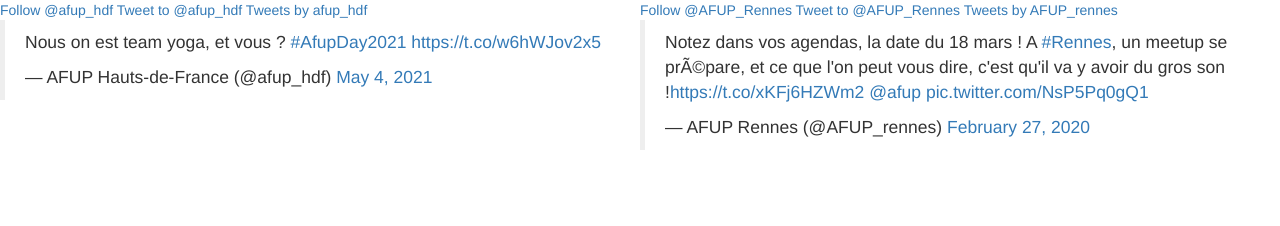
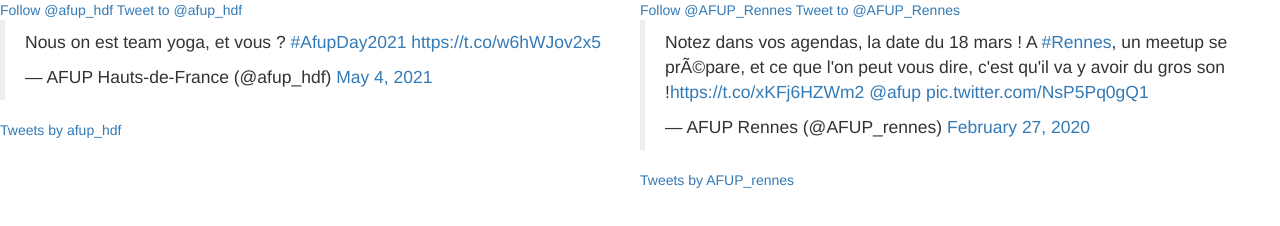
Before and after one commit to kronostof/Afup-workadventure-map, a plain HTML site: page twitter.html in a window 1280 px wide. Drawn offline with nearby package versions, Linux system fonts and the light colour scheme.

Commit message:
Update twitter.html

```diff
--- a/twitter.html
+++ b/twitter.html
@@ -7,20 +7,20 @@
           <div class="row">
             <a href="https://twitter.com/afup_hdf?ref_src=twsrc%5Etfw" class="twitter-follow-button" data-show-count="false">      Follow @afup_hdf    </a>
             <a href="https://twitter.com/intent/tweet?screen_name=afup_hdf&ref_src=twsrc%5Etfw" class="twitter-mention-button" data-show-count="false">      Tweet to @afup_hdf    </a>
-            <a class="twitter-timeline" data-theme="light" href="https://twitter.com/afup_hdf?ref_src=twsrc%5Etfw">      Tweets by afup_hdf    </a>
+            <blockquote class="twitter-tweet"><p lang="fr" dir="ltr">Nous on est team yoga, et vous ? <a href="https://twitter.com/hashtag/AfupDay2021?src=hash&amp;ref_src=twsrc%5Etfw">#AfupDay2021</a> <a href="https://t.co/w6hWJov2x5">https://t.co/w6hWJov2x5</a></p>&mdash; AFUP Hauts-de-France (@afup_hdf) <a href="https://twitter.com/afup_hdf/status/1389547080587304962?ref_src=twsrc%5Etfw">May 4, 2021</a></blockquote>
           </div>
           <div class="row">
-            <blockquote class="twitter-tweet"><p lang="fr" dir="ltr">Nous on est team yoga, et vous ? <a href="https://twitter.com/hashtag/AfupDay2021?src=hash&amp;ref_src=twsrc%5Etfw">#AfupDay2021</a> <a href="https://t.co/w6hWJov2x5">https://t.co/w6hWJov2x5</a></p>&mdash; AFUP Hauts-de-France (@afup_hdf) <a href="https://twitter.com/afup_hdf/status/1389547080587304962?ref_src=twsrc%5Etfw">May 4, 2021</a></blockquote> <script async src="https://platform.twitter.com/widgets.js" charset="utf-8"></script>
+            <a class="twitter-timeline" data-tweet-limit="3" data-theme="light" href="https://twitter.com/afup_hdf?ref_src=twsrc%5Etfw">      Tweets by afup_hdf    </a>
           </div>
         </div>
         <div class="col-md-6">
           <div class="row">
             <a href="https://twitter.com/AFUP_Rennes?ref_src=twsrc%5Etfw" class="twitter-follow-button" data-show-count="false">      Follow @AFUP_Rennes    </a>
             <a href="https://twitter.com/intent/tweet?screen_name=AFUP_Rennes&ref_src=twsrc%5Etfw" class="twitter-mention-button" data-show-count="false">      Tweet to @AFUP_Rennes    </a>
-            <a class="twitter-timeline" href="https://twitter.com/AFUP_rennes?ref_src=twsrc%5Etfw">      Tweets by AFUP_rennes    </a>
+            <blockquote class="twitter-tweet"><p lang="fr" dir="ltr">Notez dans vos agendas, la date du 18 mars ! A <a href="https://twitter.com/hashtag/Rennes?src=hash&amp;ref_src=twsrc%5Etfw">#Rennes</a>, un meetup se prépare, et ce que l&#39;on peut vous dire, c&#39;est qu&#39;il va y avoir du gros son !<a href="https://t.co/xKFj6HZWm2">https://t.co/xKFj6HZWm2</a> <a href="https://twitter.com/afup?ref_src=twsrc%5Etfw">@afup</a> <a href="https://t.co/NsP5Pq0gQ1">pic.twitter.com/NsP5Pq0gQ1</a></p>&mdash; AFUP Rennes (@AFUP_rennes) <a href="https://twitter.com/AFUP_rennes/status/1233023046144995328?ref_src=twsrc%5Etfw">February 27, 2020</a></blockquote>
           </div>
           <div class="row">
-            <blockquote class="twitter-tweet"><p lang="fr" dir="ltr">Notez dans vos agendas, la date du 18 mars ! A <a href="https://twitter.com/hashtag/Rennes?src=hash&amp;ref_src=twsrc%5Etfw">#Rennes</a>, un meetup se prépare, et ce que l&#39;on peut vous dire, c&#39;est qu&#39;il va y avoir du gros son !<a href="https://t.co/xKFj6HZWm2">https://t.co/xKFj6HZWm2</a> <a href="https://twitter.com/afup?ref_src=twsrc%5Etfw">@afup</a> <a href="https://t.co/NsP5Pq0gQ1">pic.twitter.com/NsP5Pq0gQ1</a></p>&mdash; AFUP Rennes (@AFUP_rennes) <a href="https://twitter.com/AFUP_rennes/status/1233023046144995328?ref_src=twsrc%5Etfw">February 27, 2020</a></blockquote> <script async src="https://platform.twitter.com/widgets.js" charset="utf-8"></script>
+            <a class="twitter-timeline" data-tweet-limit="3" href="https://twitter.com/AFUP_rennes?ref_src=twsrc%5Etfw">      Tweets by AFUP_rennes    </a>
           </div>
         </div>
       </div>
```
